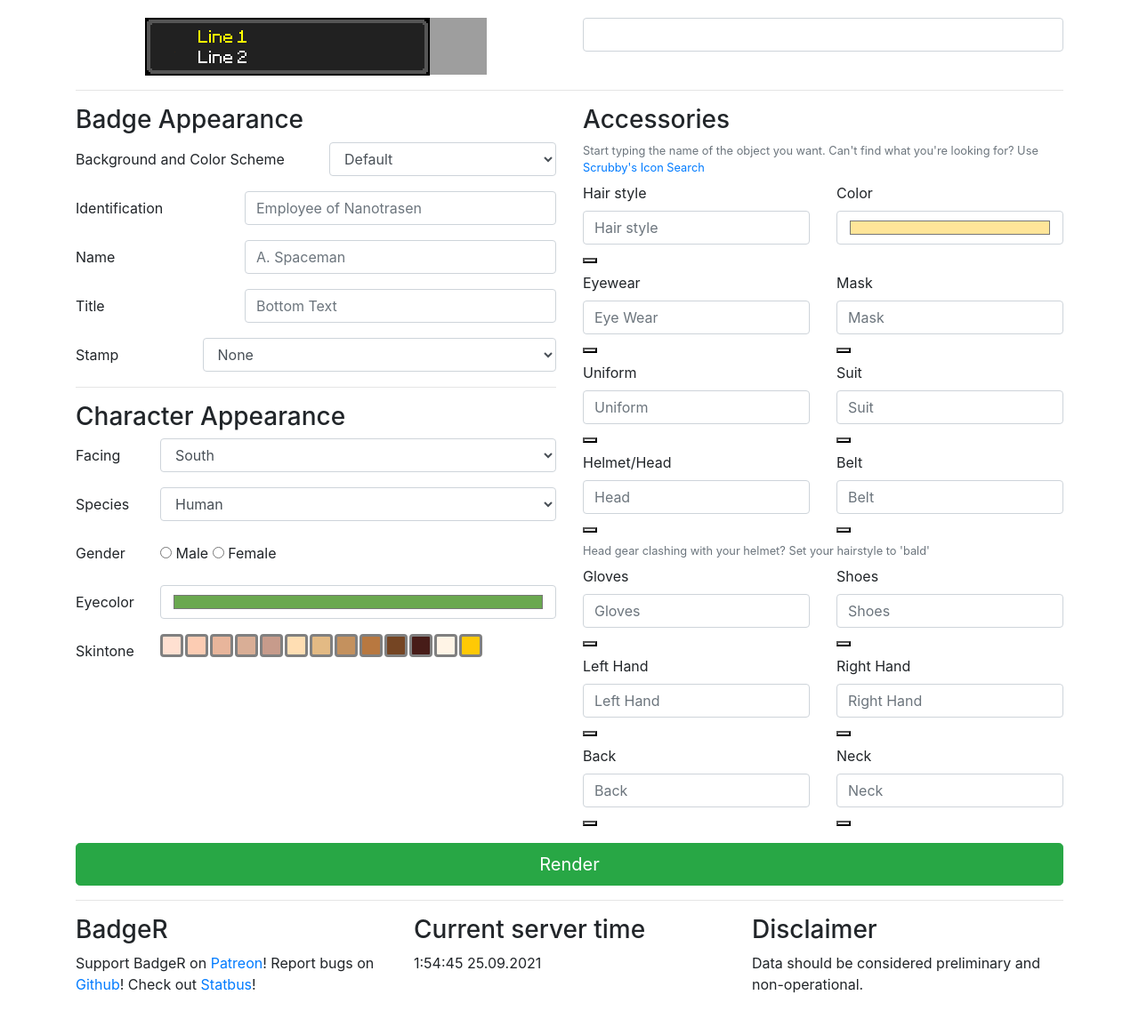
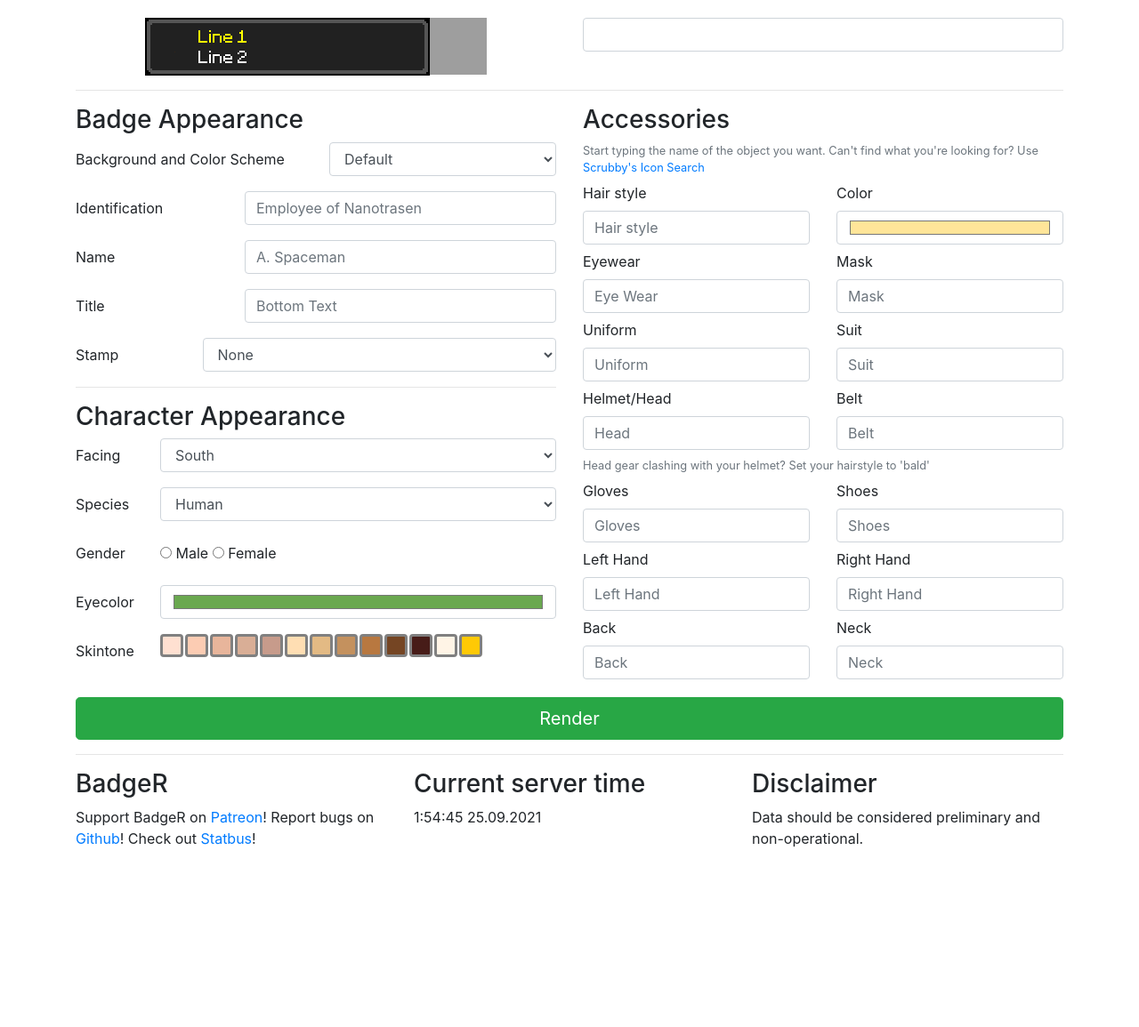
Before and after one commit to nfreader/tgbadger, a PHP site: page / in a window 1280 px wide. Shown: the whole page at 89% size. After the commit the page ends 953 px from the top, so only its background shows below. Run offline with PHP 8.4, Linux system fonts and the light colour scheme; some libraries are stand-ins or nearby versions; grey boxes are pictures that could not be loaded.

Commit message:
Remove superfluous search icon

```diff
--- a/public/index.php
+++ b/public/index.php
@@ -216,11 +216,7 @@ require_once(__DIR__."/../config.php");
                     <input name="hairStyle" id='hairStyle' type="search" placeholder="Hair style" autocomplete="off"
                       class='form-control field c'>
                   </span>
-                  <span class="typeahead__button">
-                    <button type="submit">
-                      <i class="typeahead__search-icon"></i>
-                    </button>
-                  </span>
+
                 </div>
               </div>
             </div>
@@ -240,11 +236,7 @@ require_once(__DIR__."/../config.php");
                     <input name="eyeWear" id='eyeWear' type="search" placeholder="Eye Wear" autocomplete="off"
                       class='form-control field c'>
                   </span>
-                  <span class="typeahead__button">
-                    <button type="submit">
-                      <i class="typeahead__search-icon"></i>
-                    </button>
-                  </span>
+
                 </div>
               </div>
             </div>
@@ -256,11 +248,7 @@ require_once(__DIR__."/../config.php");
                     <input name="mask" id='mask' type="search" placeholder="Mask" autocomplete="off"
                       class='form-control field c'>
                   </span>
-                  <span class="typeahead__button">
-                    <button type="submit">
-                      <i class="typeahead__search-icon"></i>
-                    </button>
-                  </span>
+
                 </div>
               </div>
             </div>
@@ -274,11 +262,7 @@ require_once(__DIR__."/../config.php");
                     <input name="uniform" id='uniform' type="search" placeholder="Uniform" autocomplete="off"
                       class='form-control field c'>
                   </span>
-                  <span class="typeahead__button">
-                    <button type="submit">
-                      <i class="typeahead__search-icon"></i>
-                    </button>
-                  </span>
+
                 </div>
               </div>
             </div>
@@ -290,11 +274,7 @@ require_once(__DIR__."/../config.php");
                     <input name="suit" id='suit' type="search" placeholder="Suit" autocomplete="off"
                       class='form-control field c'>
                   </span>
-                  <span class="typeahead__button">
-                    <button type="submit">
-                      <i class="typeahead__search-icon"></i>
-                    </button>
-                  </span>
+
                 </div>
               </div>
             </div>
@@ -308,11 +288,7 @@ require_once(__DIR__."/../config.php");
                     <input name="head" id='head' type="search" placeholder="Head" autocomplete="off"
                       class='form-control field c'>
                   </span>
-                  <span class="typeahead__button">
-                    <button type="submit">
-                      <i class="typeahead__search-icon"></i>
-                    </button>
-                  </span>
+
                 </div>
               </div>
             </div>
@@ -324,11 +300,7 @@ require_once(__DIR__."/../config.php");
                     <input name="belt" id='belt' type="search" placeholder="Belt" autocomplete="off"
                       class='form-control field c'>
                   </span>
-                  <span class="typeahead__button">
-                    <button type="submit">
-                      <i class="typeahead__search-icon"></i>
-                    </button>
-                  </span>
+
                 </div>
               </div>
             </div>
@@ -344,11 +316,7 @@ require_once(__DIR__."/../config.php");
                     <input name="gloves" id='gloves' type="search" placeholder="Gloves" autocomplete="off"
                       class='form-control field c'>
                   </span>
-                  <span class="typeahead__button">
-                    <button type="submit">
-                      <i class="typeahead__search-icon"></i>
-                    </button>
-                  </span>
+
                 </div>
               </div>
             </div>
@@ -360,11 +328,7 @@ require_once(__DIR__."/../config.php");
                     <input name="shoes" id='shoes' type="search" placeholder="Shoes" autocomplete="off"
                       class='form-control field c'>
                   </span>
-                  <span class="typeahead__button">
-                    <button type="submit">
-                      <i class="typeahead__search-icon"></i>
-                    </button>
-                  </span>
+
                 </div>
               </div>
             </div>
@@ -378,11 +342,7 @@ require_once(__DIR__."/../config.php");
                     <input name="lhand" id='lhand' type="search" placeholder="Left Hand" autocomplete="off"
                       class='form-control field c'>
                   </span>
-                  <span class="typeahead__button">
-                    <button type="submit">
-                      <i class="typeahead__search-icon"></i>
-                    </button>
-                  </span>
+
                 </div>
               </div>
             </div>
@@ -394,11 +354,7 @@ require_once(__DIR__."/../config.php");
                     <input name="rhand" id='rhand' type="search" placeholder="Right Hand" autocomplete="off"
                       class='form-control field c'>
                   </span>
-                  <span class="typeahead__button">
-                    <button type="submit">
-                      <i class="typeahead__search-icon"></i>
-                    </button>
-                  </span>
+
                 </div>
               </div>
             </div>
@@ -412,11 +368,7 @@ require_once(__DIR__."/../config.php");
                     <input name="back" id='back' type="search" placeholder="Back" autocomplete="off"
                       class='form-control field c'>
                   </span>
-                  <span class="typeahead__button">
-                    <button type="submit">
-                      <i class="typeahead__search-icon"></i>
-                    </button>
-                  </span>
+
                 </div>
               </div>
             </div>
@@ -428,11 +380,7 @@ require_once(__DIR__."/../config.php");
                     <input name="neck" id='neck' type="search" placeholder="Neck" autocomplete="off"
                       class='form-control field c'>
                   </span>
-                  <span class="typeahead__button">
-                    <button type="submit">
-                      <i class="typeahead__search-icon"></i>
-                    </button>
-                  </span>
+
                 </div>
               </div>
 
```
